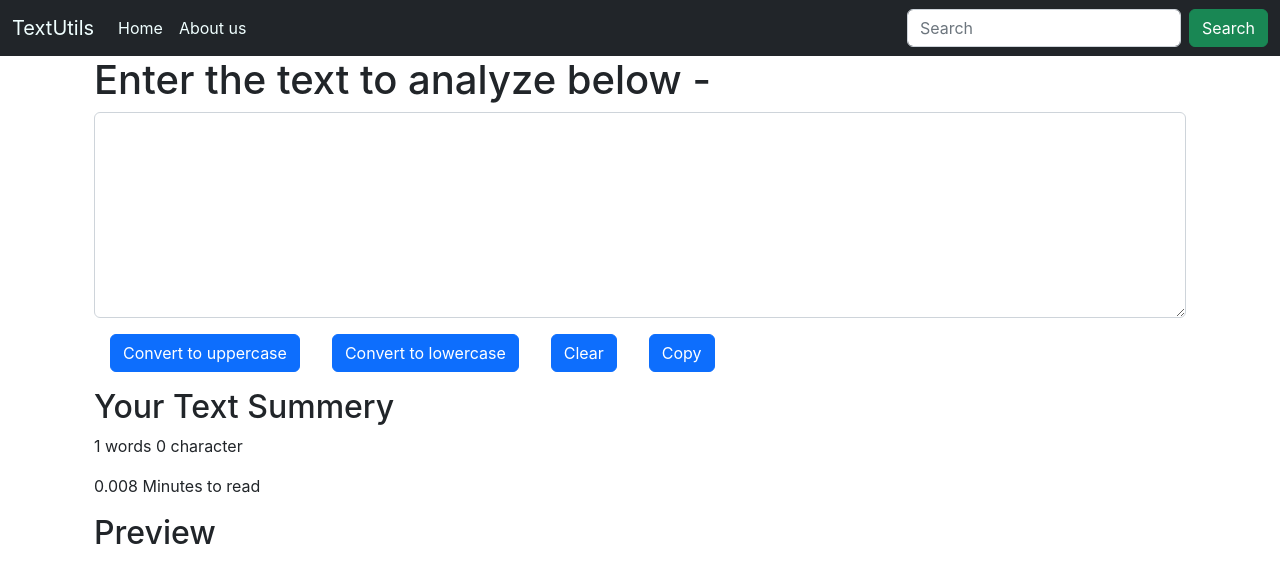
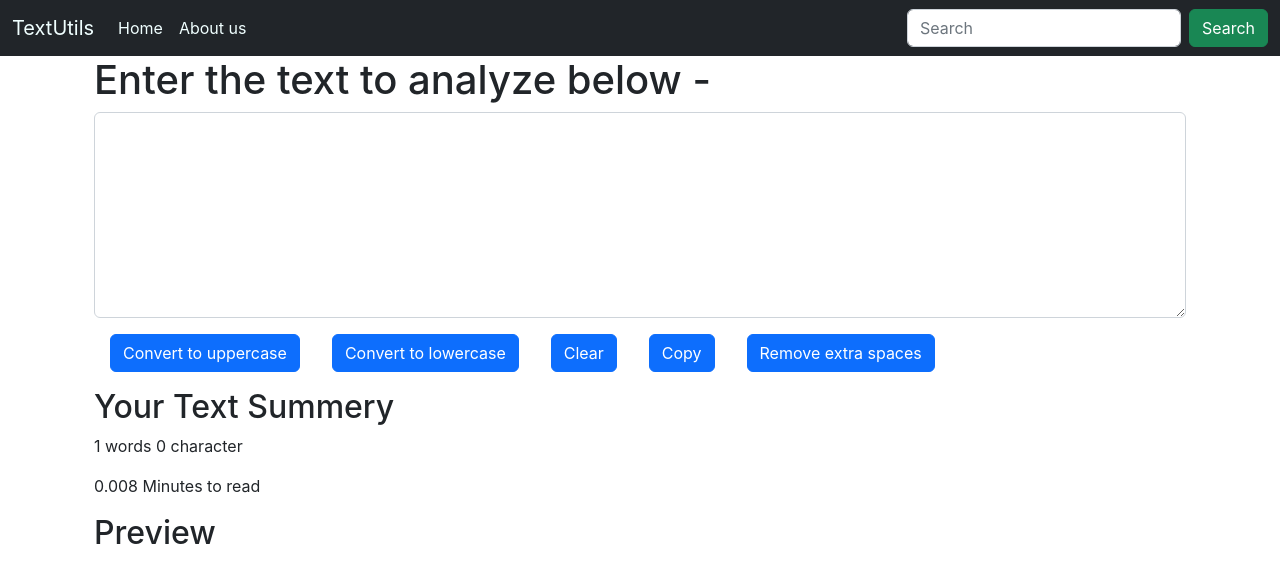
Before and after one commit to kanchan124/Basic-React-App, a React (Create React App) app in the folder textutils/: page / in a window 1280 px wide. Shown: the top 582 px of the page. Built offline with nearby package versions, Linux system fonts and the light colour scheme.

Commit message:
added useful methods

```diff
--- a/textutils/src/components/TextForm.js
+++ b/textutils/src/components/TextForm.js
@@ -21,6 +21,12 @@ export default function TextForm(props) {
     var text=document.getElementById("myform");
     text.select();
     navigator.clipboard.writeText(text.value)
+  }
+
+  const handleExtraSpace=()=>{
+    let newText=  text.split(/[ ]+/);
+    setText(newText.join(" "))
+
   }
 
   //state in react
@@ -53,6 +59,9 @@ export default function TextForm(props) {
         <button className="btn btn-primary mx-3" onClick={handleCopy}>
           Copy
         </button>
+        <button className="btn btn-primary mx-3" onClick={handleExtraSpace}>
+          Remove extra spaces
+        </button>
       </div>
       <div className="container my-3">
         <h2>Your Text Summery</h2>
```
